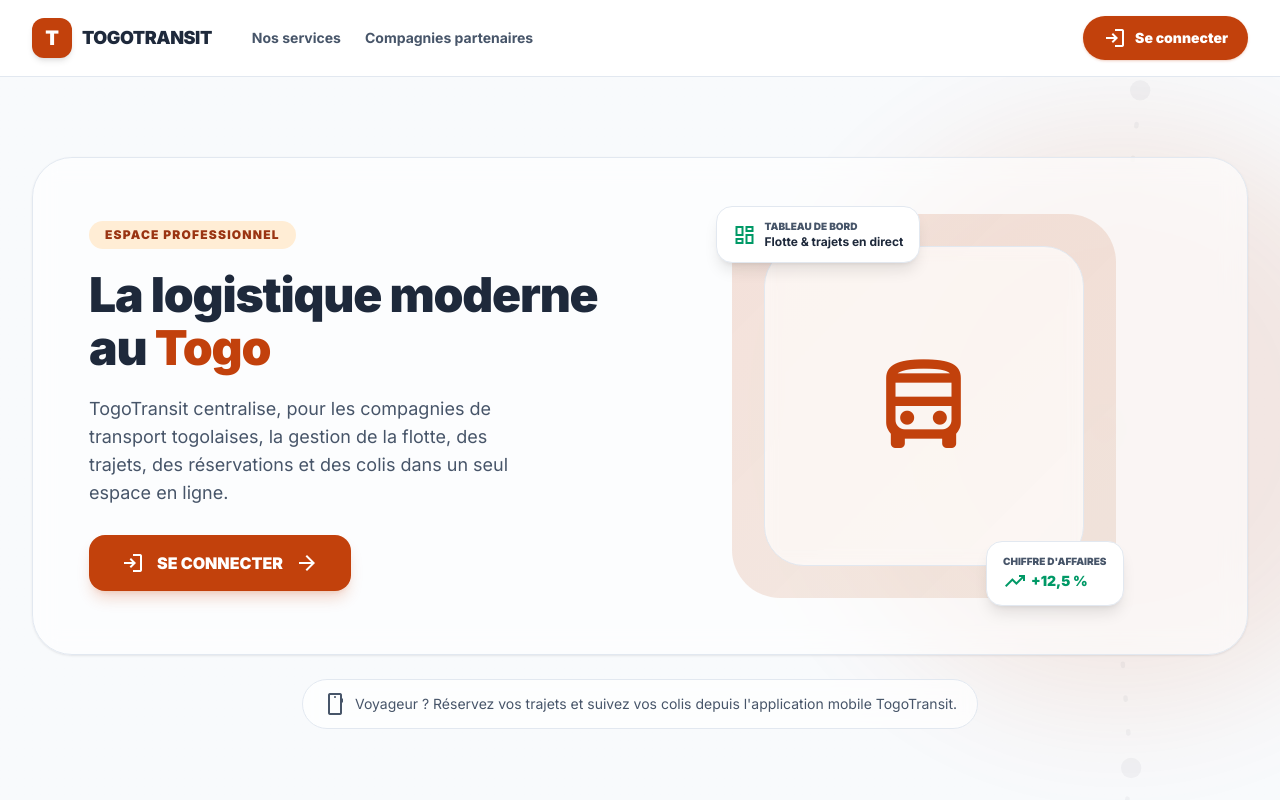
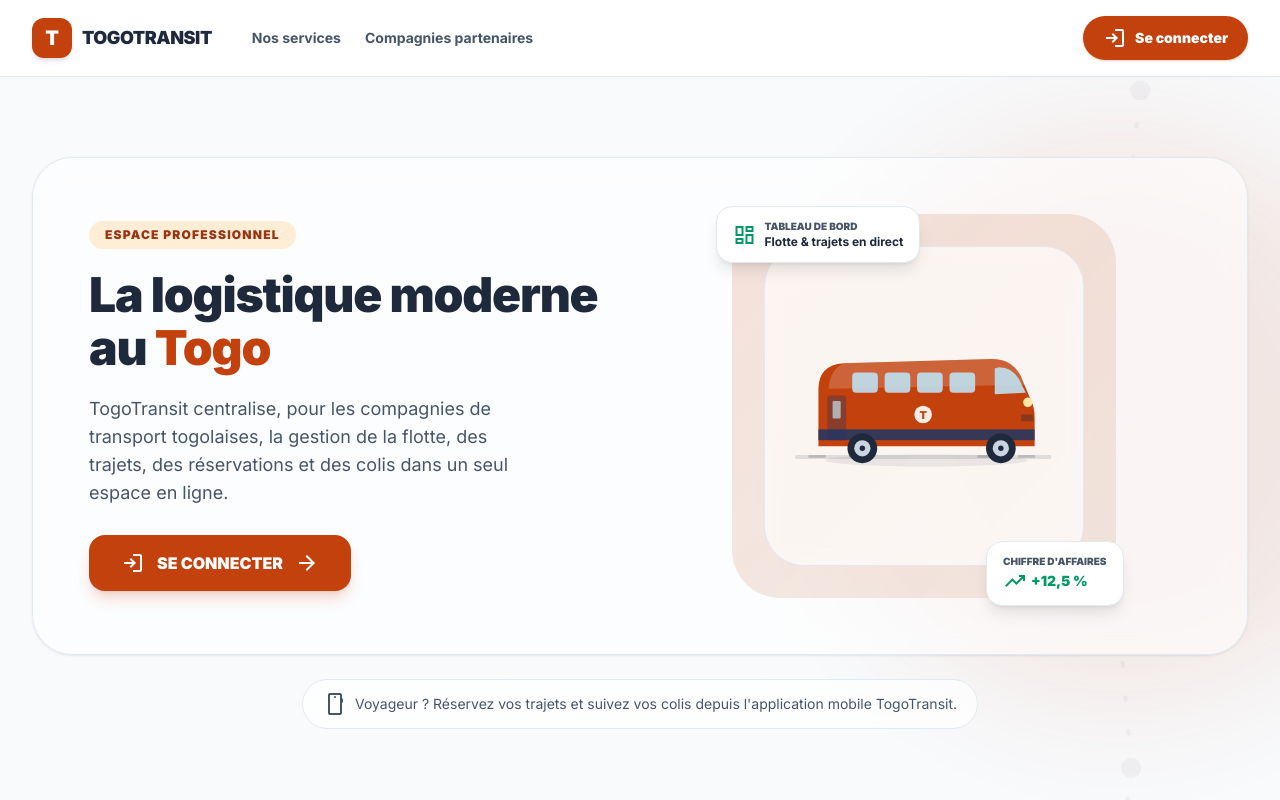
Before and after one commit to mitch117-web/togotransit, a Next.js app: page / in a window 1280 px wide. Shown: the top 800 px of the page. Built offline with nearby package versions, Linux system fonts and the light colour scheme.

Commit message:
feat(landing): remplace l'icone bus par une illustration SVG detaillee

```diff
--- a/src/app/page.tsx
+++ b/src/app/page.tsx
@@ -30,12 +30,68 @@ function TogoCorridorWatermark() {
   )
 }
 
+function BusIllustration() {
+  return (
+    <svg viewBox="0 0 400 230" className="w-[85%]" aria-hidden="true">
+      {/* route */}
+      <rect x="10" y="188" width="380" height="6" rx="3" fill="#1E293B" opacity="0.12" />
+      <rect x="30" y="188" width="26" height="4" rx="2" fill="#1E293B" opacity="0.2" />
+      <rect x="90" y="188" width="26" height="4" rx="2" fill="#1E293B" opacity="0.2" />
+      <rect x="280" y="188" width="26" height="4" rx="2" fill="#1E293B" opacity="0.2" />
+      <rect x="340" y="188" width="26" height="4" rx="2" fill="#1E293B" opacity="0.2" />
+
+      {/* ombre portée */}
+      <ellipse cx="205" cy="196" rx="150" ry="9" fill="#1E293B" opacity="0.08" />
+
+      {/* carrosserie */}
+      <path
+        d="M45 175 V90 Q45 55 82 52 L300 46 Q330 45 344 70 L360 108 Q365 118 365 132 V175 Z"
+        fill="var(--color-primary, #E4572E)"
+      />
+      {/* toit accent */}
+      <path d="M82 52 L300 46 Q330 45 344 70 L352 84 L60 90 Q62 62 82 52 Z" fill="#ffffff" opacity="0.18" />
+
+      {/* bande basse */}
+      <rect x="45" y="150" width="320" height="16" fill="#1F3763" opacity="0.85" />
+
+      {/* pare-brise avant */}
+      <path d="M312 58 Q332 58 342 76 L352 96 L306 98 L306 60 Z" fill="#BFE0F0" opacity="0.9" />
+
+      {/* fenêtres passagers */}
+      {[95, 143, 191, 239].map((x, i) => (
+        <rect key={i} x={x} y="66" width="38" height="30" rx="6" fill="#BFE0F0" opacity="0.9" />
+      ))}
+
+      {/* portière */}
+      <rect x="58" y="100" width="28" height="66" rx="4" fill="#1F3763" opacity="0.35" />
+      <rect x="66" y="108" width="12" height="26" rx="2" fill="#BFE0F0" opacity="0.7" />
+
+      {/* phare + calandre */}
+      <circle cx="355" cy="110" r="7" fill="#FFE9A8" />
+      <rect x="345" y="128" width="18" height="10" rx="2" fill="#1E293B" opacity="0.35" />
+
+      {/* logo T sur le flanc */}
+      <circle cx="200" cy="128" r="13" fill="#ffffff" opacity="0.9" />
+      <text x="200" y="134" textAnchor="middle" fontSize="16" fontWeight="900" fill="var(--color-primary, #E4572E)">T</text>
+
+      {/* roues */}
+      {[110, 315].map((cx, i) => (
+        <g key={i}>
+          <circle cx={cx} cy="178" r="22" fill="#1E293B" />
+          <circle cx={cx} cy="178" r="12" fill="#CBD5E1" />
+          <circle cx={cx} cy="178" r="4" fill="#1E293B" />
+        </g>
+      ))}
+    </svg>
+  )
+}
+
 function HeroIllustration() {
   return (
     <div className="relative w-full aspect-square max-w-sm mx-auto">
       <div className="absolute inset-0 rounded-[3rem] bg-gradient-to-br from-primary/15 to-secondary/10" />
       <div className="absolute inset-8 rounded-[2.5rem] border border-outline-variant bg-white/70 backdrop-blur-sm flex items-center justify-center">
-        <span className="material-symbols-outlined text-primary" style={{ fontSize: '7rem' }}>directions_bus</span>
+        <BusIllustration />
       </div>
 
       <motion.div initial={{ opacity: 0, y: 10 }} animate={{ opacity: 1, y: 0 }} transition={{ delay: 0.3 }}
```
